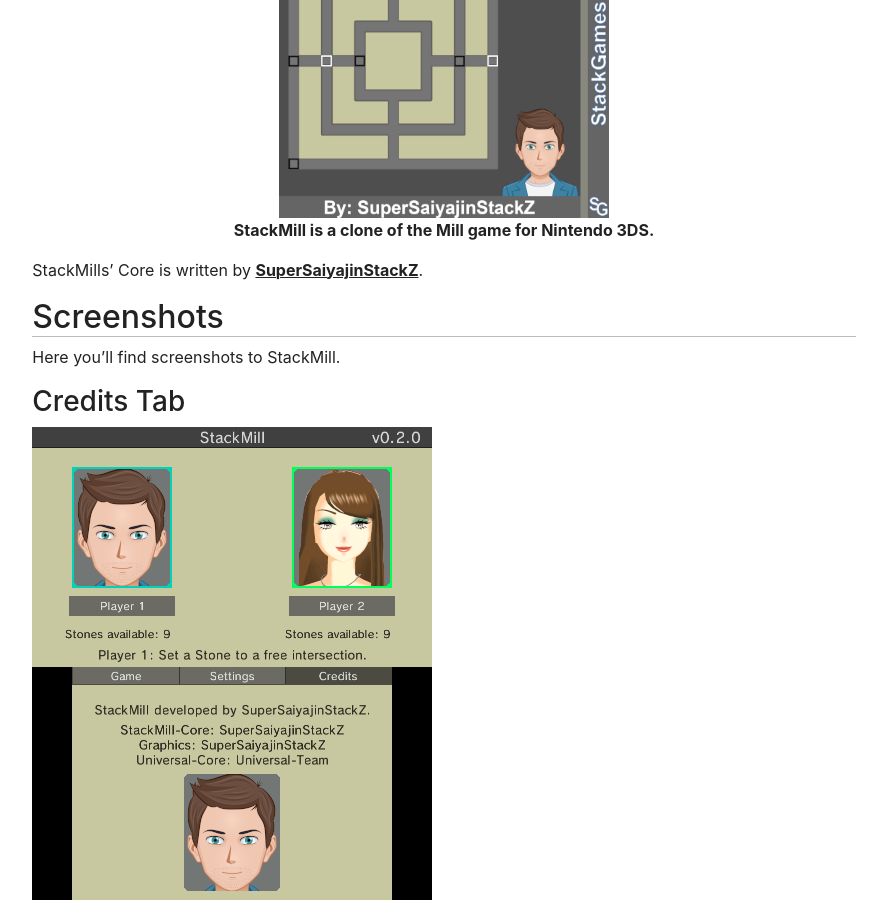
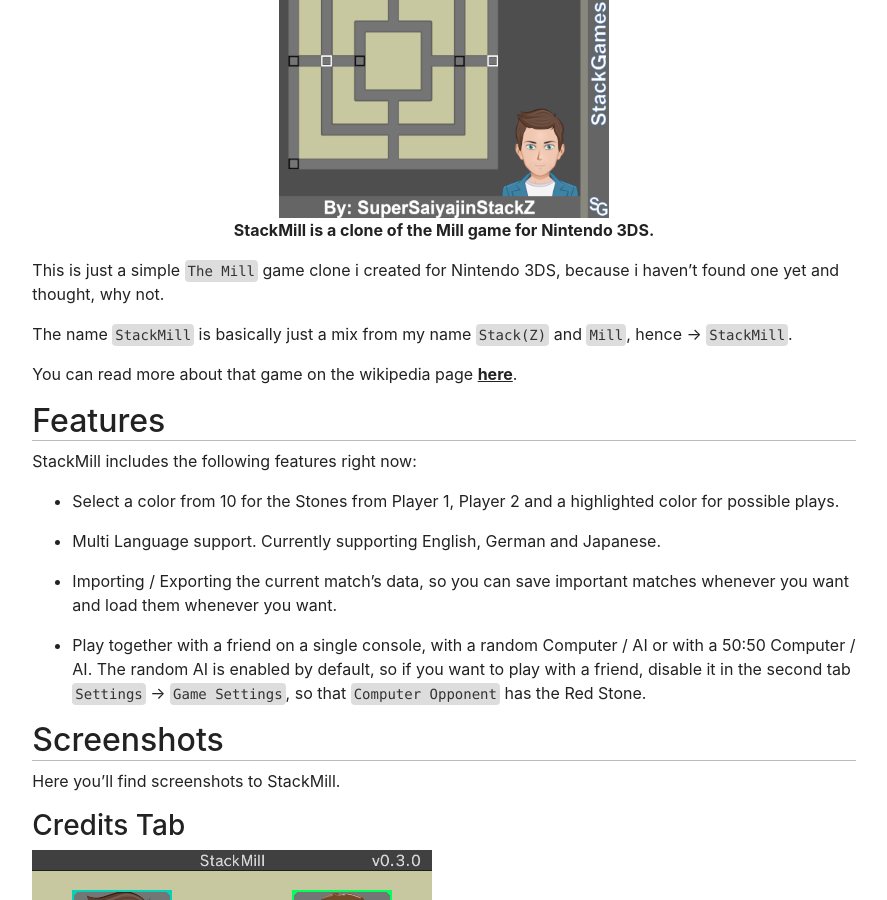
Before and after one commit to SuperSaiyajinStackZ/SuperSaiyajinStackZ.github.io, a Jekyll site: the page built from pages/stackgames/stackmill.md, in a window 1280 px wide and 900 px high, scrolled down 242 px. Shown: the whole window, without its empty margins (196-1083 px from the left). Built offline with Jekyll 4.4.1, drawn with Linux system fonts in a browser that asks for light colours; some of the changed text lies outside the part shown.

Commit message:
See desc for more.
- Added `latest-news.html`.
- Update StackMill page.

```diff
--- a/pages/stackgames/stackmill.md
+++ b/pages/stackgames/stackmill.md
@@ -12,8 +12,24 @@
 </p>
 
 
+This is just a simple `The Mill` game clone i created for Nintendo 3DS, because i haven't found one yet and thought, why not.
 
-StackMills' Core is written by [SuperSaiyajinStackZ](https://github.com/SuperSaiyajinStackZ).
+The name `StackMill` is basically just a mix from my name `Stack(Z)` and `Mill`, hence -> `StackMill`.
+
+You can read more about that game on the wikipedia page [here](https://en.wikipedia.org/wiki/Nine_men%27s_morris).
+
+
+## Features
+StackMill includes the following features right now:
+
+* Select a color from 10 for the Stones from Player 1, Player 2 and a highlighted color for possible plays.
+
+* Multi Language support. Currently supporting English, German and Japanese.
+
+* Importing / Exporting the current match's data, so you can save important matches whenever you want and load them whenever you want.
+
+* Play together with a friend on a single console, with a random Computer / AI or with a 50:50 Computer / AI. The random AI is enabled by default, so if you want to play with a friend, disable it in the second tab `Settings` -> `Game Settings`, so that `Computer Opponent` has the Red Stone.
+
 
 ## Screenshots
 Here you'll find screenshots to StackMill.
@@ -34,7 +50,10 @@
 ![](/assets/images/stackmill/rules7.png)
 
 ### Settings Tab
-![](/assets/images/stackmill/settingsTab.png)
+![](/assets/images/stackmill/settingsTabMain.png)
+![](/assets/images/stackmill/settingsTabGameSettings.png)
+![](/assets/images/stackmill/settingsTabLanguage.png)
+![](/assets/images/stackmill/settingsTabImportExport.png)
 
 ### Splash
 ![](/assets/images/stackmill/splash.png)
@@ -53,3 +72,7 @@
 
 ### Other
 - [Universal-Team](https://github.com/Universal-Team): For Universal-Core.
+
+### Translators
+- [SuperSaiyajinStackZ](https://github.com/SuperSaiyajinStackZ): German & English.
+- [Pk11](https://github.com/Epicpkmn11): Japanese & English.
```
Also changed, not shown: _includes/latest-news.html (added, +7 -0 lines), pages/index.md (+2 -0 lines), assets/images/stackmill/creditsTab.png, assets/images/stackmill/gameTab.png, assets/images/stackmill/rules1.png, assets/images/stackmill/rules2.png, assets/images/stackmill/rules3.png, assets/images/stackmill/rules4.png, assets/images/stackmill/rules5.png, assets/images/stackmill/settingsTab.png (deleted), assets/images/stackmill/settingsTabGameSettings.png (added), assets/images/stackmill/settingsTabImportExport.png (added), assets/images/stackmill/settingsTabLanguage.png (added), assets/images/stackmill/settingsTabMain.png (added), 1 more files.
